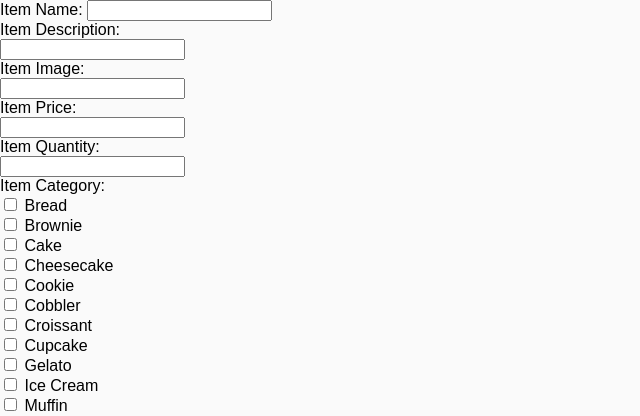
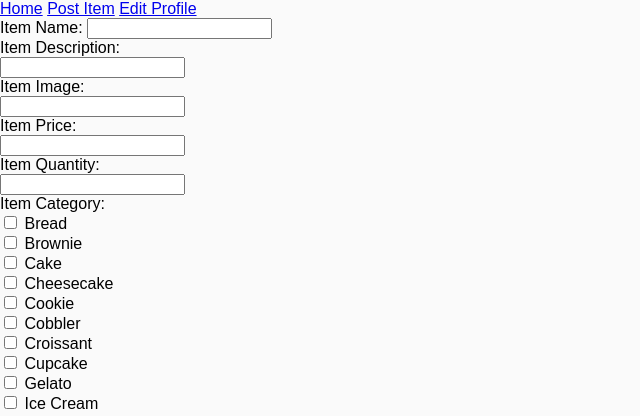
Before and after one commit to tztian/bakemates, a Flask app: template templates/additem.html in a window 1280 px wide. Shown: the top 416 px of the page, without its empty margins (0-640 px from the left). Run offline with Flask 3, Linux system fonts and the light colour scheme; the template is opened without the code that fills it, so the values that code supplies are empty.

Commit message:
worked on add item html page, still need to add baker stuff to app py

```diff
--- a/app.py
+++ b/app.py
@@ -31,6 +31,8 @@ def filter_items():
         return render_template('listings.html')
 
 #NEED TO ADD ALL BAKER STUFF
+#NEED TO ADD BAKERHOME.html
+#NEED TO ADD ADDITEM.html
 
 if __name__ == "__main__":
     app.run(debug=True)
--- a/templates/additem.html
+++ b/templates/additem.html
@@ -8,7 +8,12 @@
 </head>
 <body>
     <!-- same nav bar as bakerhome-->
-
+    <div id="baker-listings-nav">
+        <a href="bakerhome.html" class="baker-listings-nav-item">Home</a>
+        <a href="additem.html" class="baker-listings-nav-item">Post Item</a>
+        <a href="editbaker.html" class="baker-listings-nav-item">Edit Profile</a>
+        <!-- Add more links/buttons as needed -->
+    </div>
     <!-- form to add item to the database -->
     <div id="add-item-form">
         <form action="/additem" method="post">
--- a/templates/bakerhome.html
+++ b/templates/bakerhome.html
@@ -9,6 +9,7 @@
 <body>
     <!-- Baker Navigation Bar -->
     <div id="baker-listings-nav">
+        <a href="bakerhome.html" class="baker-listings-nav-item">Home</a>
         <a href="additem.html" class="baker-listings-nav-item">Post Item</a>
         <a href="editbaker.html" class="baker-listings-nav-item">Edit Profile</a>
         <!-- Add more links/buttons as needed -->
```
